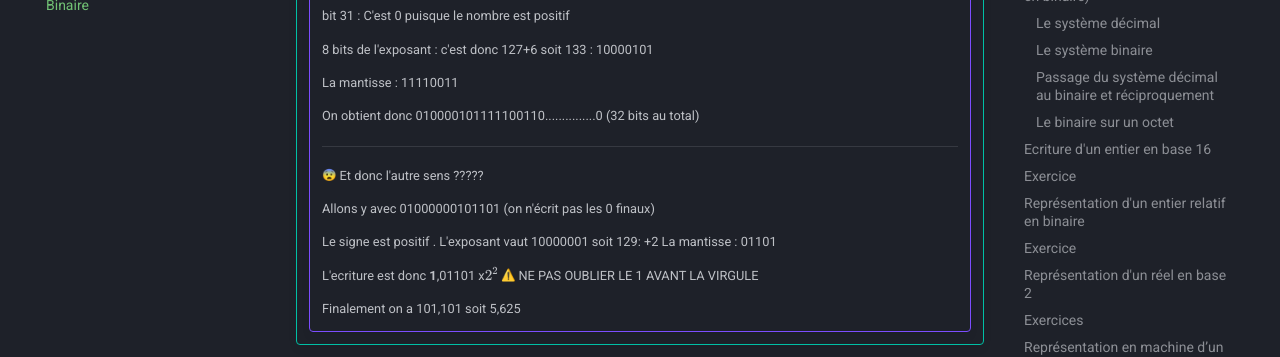
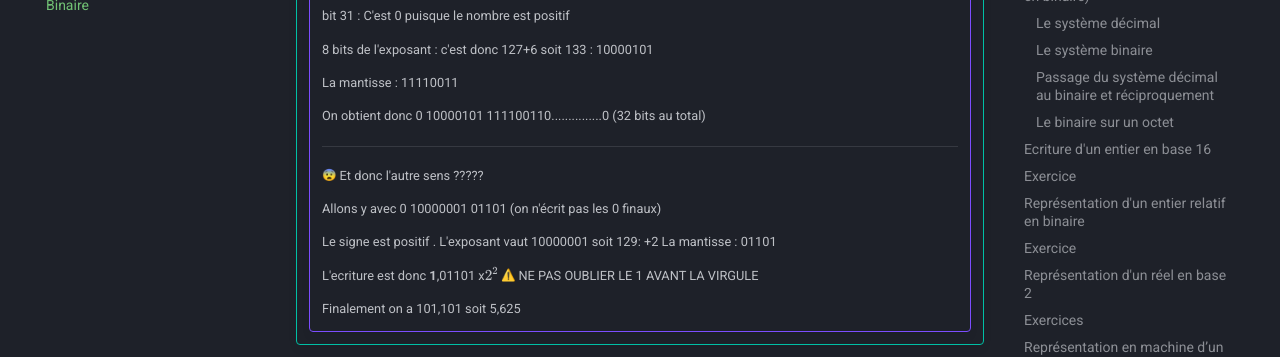
Before and after one commit to nsiRotrouDreux/site, an MkDocs documentation site: the page built from docs/Premiere NSI/binaire.md, in a window 1280 px wide and 900 px high, scrolled down 6397 px. Shown: the part 178-535 px from the top of the window. Built offline with MkDocs 1.6.1 and Material for MkDocs 9.7.7, drawn with Linux system fonts in a browser that asks for light colours; emoji names are drawn with the system emoji font.

Commit message:
Update binaire.md

```diff
--- a/docs/Premiere NSI/binaire.md
+++ b/docs/Premiere NSI/binaire.md
@@ -250,13 +250,13 @@ Les machines utilisent une norme pour coder les nombres réels : La Norme IEEE 7
 
         La mantisse : 11110011
 
-        On obtient donc 010000101111100110...............0 (32 bits au total)
+        On obtient donc 0 10000101 111100110...............0 (32 bits au total)
 
         --------------------------------------------------------------------
 
         :fearful: Et donc l'autre sens ?????
 
-        Allons y avec 01000000101101   (on n'écrit pas les 0 finaux)
+        Allons y avec 0 10000001 01101   (on n'écrit pas les 0 finaux)
 
         Le signe est positif .
         L'exposant vaut 10000001 soit 129: +2
```
Also changed, not shown: other parts of docs/Premiere NSI/binaire.md (+2 -2 lines).
